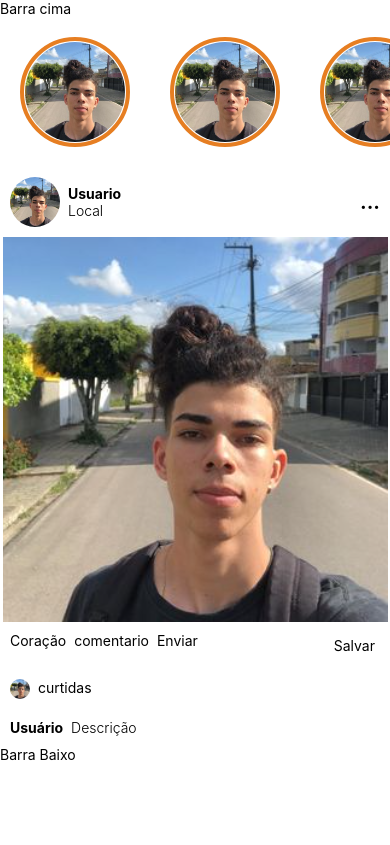
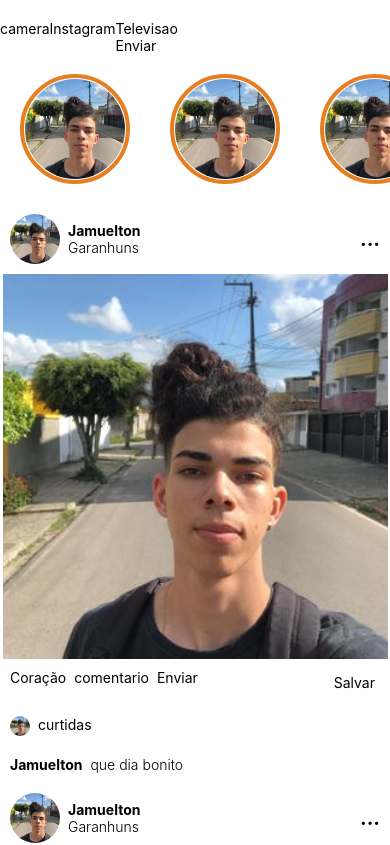
Before and after one commit to Jamuelton/Instagram-Clone-Ui-Mobile, a React Native app: screen / in a window 390 px wide. Shown: the top 845 px of the page. Built offline with nearby package versions, Linux system fonts and the light colour scheme.

Commit message:
chore: criando estrutura da topbar

```diff
--- a/App.js
+++ b/App.js
@@ -14,5 +14,6 @@ export default function App() {
 const styles = StyleSheet.create({
   container: {
     backgroundColor: "#fff",
+    paddingTop: 20,
   },
 });
--- a/components/container/Container.js
+++ b/components/container/Container.js
@@ -1,11 +1,11 @@
 import { Text, View, FlatList } from "react-native";
 import { Story } from "../story/Story";
 
-import jamuPhoto from "../../assets/jamuelton.png";
 import { Post } from "../posting/Posting";
+import { TopBar } from "../topBar/Story";
 
 export function Container() {
-  const data = [
+  const dataStories = [
     {
       id: 1,
 
@@ -48,23 +48,92 @@ export function Container() {
     },
   ];
 
-  const Item = ({ image }) => <Story imagem={image} />;
+  const dataPosts = [
+    {
+      id: 1,
+      perfilImage: require("../../assets/jamuelton.png"),
+      user: "Jamuelton",
+      local: "Garanhuns",
+      post: require("../../assets/jamuelton.png"),
+      likedIcon: require("../../assets/jamuelton.png"),
+      descripition: "que dia bonito",
+    },
+    {
+      id: 2,
+      perfilImage: require("../../assets/jamuelton.png"),
+      user: "Jamuelton",
+      local: "Garanhuns",
+      post: require("../../assets/jamuelton.png"),
+      likedIcon: require("../../assets/jamuelton.png"),
+      descripition: "que dia bonito",
+    },
+    {
+      id: 3,
+      perfilImage: require("../../assets/jamuelton.png"),
+      user: "Jamuelton",
+      local: "Garanhuns",
+      post: require("../../assets/jamuelton.png"),
+      likedIcon: require("../../assets/jamuelton.png"),
+      descripition: "que dia bonito",
+    },
+    {
+      id: 4,
+      perfilImage: require("../../assets/jamuelton.png"),
+      user: "Jamuelton",
+      local: "Garanhuns",
+      post: require("../../assets/jamuelton.png"),
+      likedIcon: require("../../assets/jamuelton.png"),
+      descripition: "que dia bonito",
+    },
+  ];
+
+  const StoryItem = ({ image }) => <Story imagem={image} />;
+  const PostItem = ({
+    perfilImage,
+    user,
+    local,
+    post,
+    likedIcon,
+    descripition,
+  }) => (
+    <Post
+      perfilImage={perfilImage}
+      user={user}
+      local={local}
+      post={post}
+      likedIcon={likedIcon}
+      descripition={descripition}
+    />
+  );
 
   return (
     <View>
       <View>
-        <Text>Barra cima</Text>
+        <TopBar />
       </View>
       <View>
         <FlatList
-          data={data}
-          renderItem={({ item }) => <Item image={item.image} />}
+          data={dataStories}
+          renderItem={({ item }) => <StoryItem image={item.image} />}
           keyExtractor={(item) => item.id}
           horizontal
         />
       </View>
       <View>
-        <Post />
+        <FlatList
+          data={dataPosts}
+          renderItem={({ item }) => (
+            <PostItem
+              perfilImage={item.perfilImage}
+              user={item.user}
+              local={item.local}
+              post={item.post}
+              likedIcon={item.likedIcon}
+              descripition={item.descripition}
+            />
+          )}
+          keyExtractor={(item) => item.id}
+        />
       </View>
       <View>
         <Text>Barra Baixo</Text>
--- a/components/posting/Posting.js
+++ b/components/posting/Posting.js
@@ -1,20 +1,24 @@
 import { Image, Text, View } from "react-native";
 import postStyle from "./Style";
 
-export function Post({ imagem }) {
+export function Post({
+  perfilImage,
+  user,
+  local,
+  post,
+  likedIcon,
+  descripition,
+}) {
   return (
     <View>
       <View style={postStyle.topPost}>
         <View style={postStyle.userView}>
           <View>
-            <Image
-              source={require("../../assets/jamuelton.png")}
-              style={postStyle.userIcon}
-            />
+            <Image source={perfilImage} style={postStyle.userIcon} />
           </View>
           <View style={postStyle.userName}>
-            <Text style={postStyle.userText}>Usuario</Text>
-            <Text style={postStyle.userLocal}>Local</Text>
+            <Text style={postStyle.userText}>{user}</Text>
+            <Text style={postStyle.userLocal}>{local}</Text>
           </View>
         </View>
         <View style={postStyle.points}>
@@ -22,10 +26,7 @@ export function Post({ imagem }) {
         </View>
       </View>
       <View style={postStyle.postContainer}>
-        <Image
-          source={require("../../assets/jamuelton.png")}
-          style={postStyle.postImage}
-        />
+        <Image source={post} style={postStyle.postImage} />
       </View>
       <View style={postStyle.bottomPost}>
         <View style={postStyle.iconsAction}>
@@ -38,15 +39,12 @@ export function Post({ imagem }) {
         </View>
       </View>
       <View style={postStyle.likesContainer}>
-        <Image
-          source={require("../../assets/jamuelton.png")}
-          style={postStyle.likedIcon}
-        />
+        <Image source={likedIcon} style={postStyle.likedIcon} />
         <Text>curtidas</Text>
       </View>
       <View style={postStyle.descriptionContainer}>
-        <Text style={postStyle.userDescription}>Usuário</Text>
-        <Text style={postStyle.description}>Descrição</Text>
+        <Text style={postStyle.userDescription}>{user}</Text>
+        <Text style={postStyle.description}>{descripition}</Text>
       </View>
     </View>
   );
--- /dev/null
+++ b/components/topBar/Story.js
@@ -0,0 +1,19 @@
+import { Text, View } from "react-native";
+import topStyle from "./Style";
+
+export function TopBar() {
+  return (
+    <View style={topStyle.container}>
+      <View>
+        <Text>camera</Text>
+      </View>
+      <View>
+        <Text>Instagram</Text>
+      </View>
+      <View>
+        <Text>Televisao</Text>
+        <Text>Enviar</Text>
+      </View>
+    </View>
+  );
+}
--- /dev/null
+++ b/components/topBar/Style.js
@@ -0,0 +1,9 @@
+import { StyleSheet } from "react-native";
+
+const topStyle = StyleSheet.create({
+  container: {
+    flexDirection: "row",
+  },
+});
+
+export default topStyle;
```
